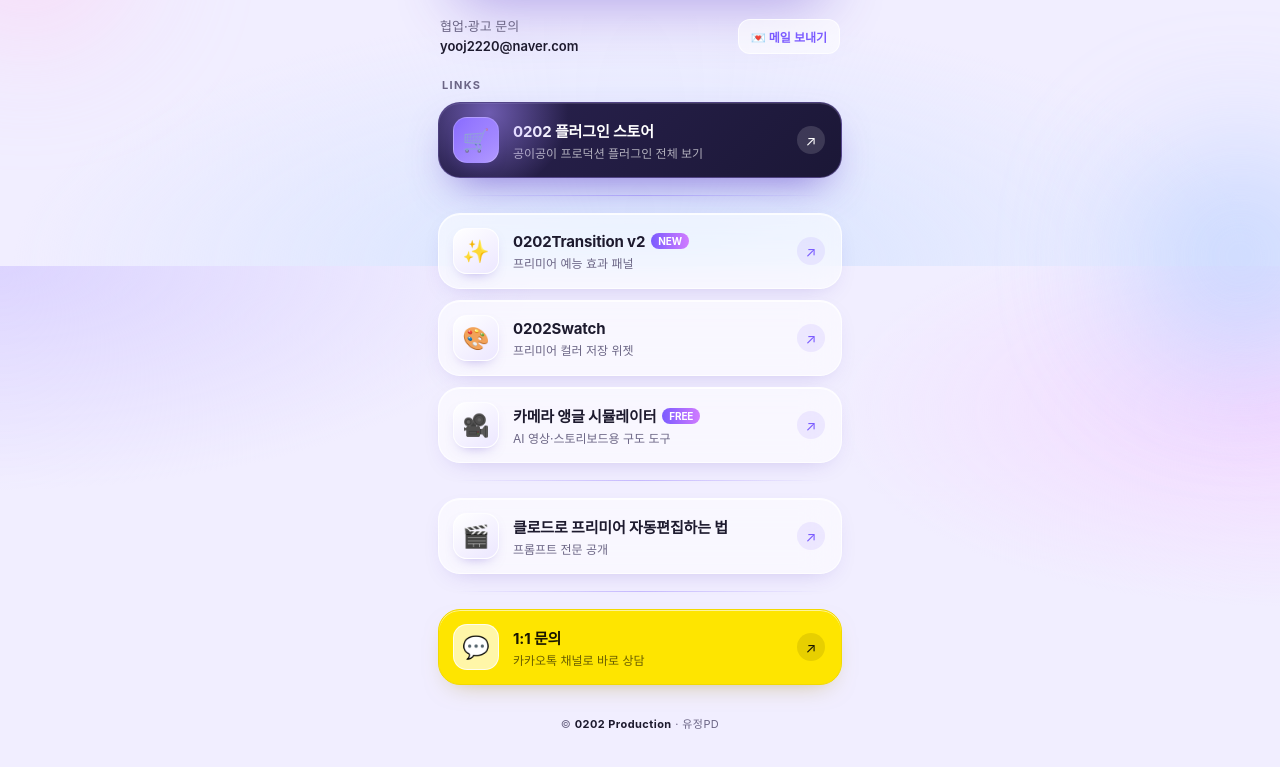
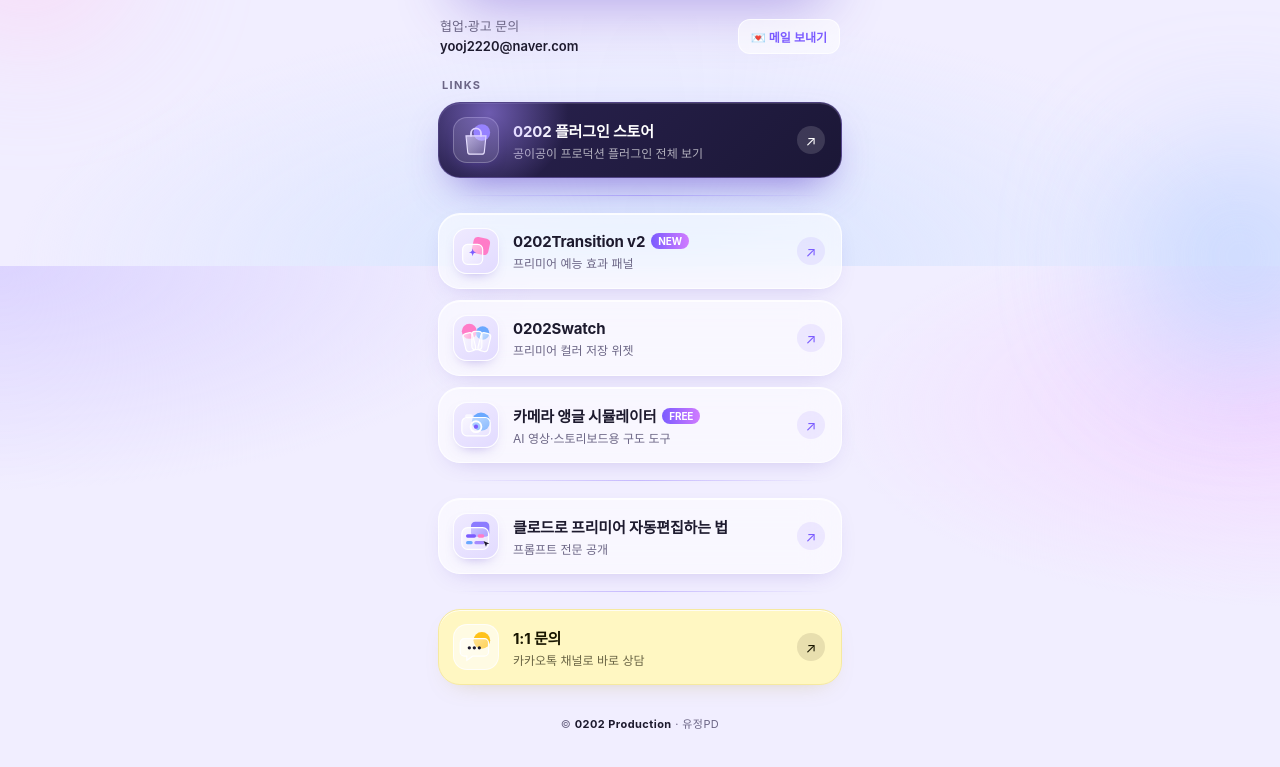
Before and after one commit to onleeyoo/contact, a plain HTML site: page index.html in a window 1280 px wide. Shown: the part 534-1301 px from the top of the page. Drawn offline with Linux system fonts and the light colour scheme; a web font is replaced by a local one.

Commit message:
링크 아이콘을 2D 글래스 오브젝트로 교체, 1:1 문의 연노랑
Co-Authored-By: Claude Opus 5.5 <noreply@anthropic.com>
Claude-Session: https://claude.ai/code/session_01EN3DvooTCX3jJheV6Sh815

```diff
--- a/index.html
+++ b/index.html
@@ -106,7 +106,7 @@
   }
   .card:active{transform:scale(.98)}
   .icon{width:46px;height:46px;border-radius:14px;display:grid;place-items:center;font-size:22px;flex-shrink:0;
-    background:linear-gradient(145deg,#ffffff,#ece7ff);border:1px solid rgba(255,255,255,.9);
+    background:linear-gradient(145deg,#efeaff,#e2dbff);border:1px solid rgba(255,255,255,.9);
     box-shadow:0 6px 14px -8px rgba(91,60,200,.5)}
   .txt{flex:1;min-width:0}
   .txt strong{display:block;font-size:15px;font-weight:700;letter-spacing:-.01em}
@@ -121,7 +121,7 @@
   }
   .card.feature::before{content:"";position:absolute;width:160px;height:160px;border-radius:50%;
     background:radial-gradient(circle,rgba(166,139,255,.55),transparent 70%);top:-70px;left:-30px}
-  .card.feature .icon{background:linear-gradient(145deg,#7b5cff,#b59dff);border-color:rgba(255,255,255,.25)}
+  .card.feature .icon{background:rgba(255,255,255,.12);border-color:rgba(255,255,255,.28)}
   .card.feature .txt small{color:rgba(255,255,255,.65)}
   .card.feature .arrow{background:rgba(255,255,255,.14);color:#fff}
   .badge{display:inline-block;font-size:10px;font-weight:700;padding:2px 7px;border-radius:99px;margin-left:6px;vertical-align:2px;
@@ -139,8 +139,8 @@
   .toast{position:fixed;left:50%;bottom:calc(28px + env(safe-area-inset-bottom));transform:translate(-50%,20px);opacity:0;pointer-events:none;
     padding:12px 18px;border-radius:14px;background:#1d1a2e;color:#fff;font-size:13px;font-weight:600;box-shadow:0 12px 30px -10px rgba(30,20,70,.5);transition:all .25s ease;z-index:10}
   .toast.show{opacity:1;transform:translate(-50%,0)}
-  .card.kakao{background:#fee500;border-color:#f2d900;color:#191600;box-shadow:0 10px 26px -14px rgba(160,130,0,.55), inset 0 1px 0 rgba(255,255,255,.6)}
-  .card.kakao .icon{background:#fff6a8;border-color:rgba(255,255,255,.8);box-shadow:none}
+  .card.kakao{background:#fff7c2;border-color:#f6e9a0;color:#191600;box-shadow:0 10px 26px -16px rgba(160,130,0,.35), inset 0 1px 0 rgba(255,255,255,.8)}
+  .card.kakao .icon{background:#fffbe3;border-color:rgba(255,255,255,.8);box-shadow:none}
   .card.kakao .txt small{color:rgba(25,22,0,.65)}
   .card.kakao .arrow{background:rgba(25,22,0,.1);color:#191600}
 </style>
@@ -169,35 +169,35 @@
     <div class="section reveal" style="animation-delay:.12s">Links</div>
     <main class="links">
       <a class="card feature reveal" style="animation-delay:0.16s" href="https://www.0202production.com/store" target="_blank" rel="noopener">
-        <span class="icon">🛒</span>
+        <span class="icon"><svg aria-hidden="true" width="40" height="40" viewBox="0 0 48 48"><defs><linearGradient id="gl1" x1="0" y1="0" x2="1" y2="1"><stop offset="0" stop-color="#fff" stop-opacity=".65"/><stop offset="1" stop-color="#fff" stop-opacity=".12"/></linearGradient></defs><circle cx="31" cy="15" r="10" fill="#8b7bff"/><path d="M12 19h24l-2 19a3 3 0 0 1-3 3H17a3 3 0 0 1-3-3z" fill="url(#gl1)" stroke="#fff" stroke-width="1.4"/><path d="M18 19v-3a6 6 0 0 1 12 0v3" fill="none" stroke="#fff" stroke-width="2.2" stroke-linecap="round"/></svg></span>
         <span class="txt"><strong>0202 플러그인 스토어</strong><small>공이공이 프로덕션 플러그인 전체 보기</small></span>
         <span class="arrow">↗</span>
       </a>
       <hr class="divider" aria-hidden="true">
       <a class="card reveal" style="animation-delay:0.21s" href="https://www.0202production.com/shop_view/?idx=8" target="_blank" rel="noopener">
-        <span class="icon">✨</span>
+        <span class="icon"><svg aria-hidden="true" width="40" height="40" viewBox="0 0 48 48"><defs><linearGradient id="gl2" x1="0" y1="0" x2="1" y2="1"><stop offset="0" stop-color="#fff" stop-opacity=".65"/><stop offset="1" stop-color="#fff" stop-opacity=".12"/></linearGradient></defs><rect x="20" y="8" width="20" height="20" rx="5" fill="#ff7cc8" transform="rotate(12 30 18)"/><rect x="8" y="16" width="24" height="24" rx="6" fill="url(#gl2)" stroke="#fff" stroke-width="1.4"/><path d="M20 21c.6 3.2 1.4 4 4.6 4.6-3.2.6-4 1.4-4.6 4.6-.6-3.2-1.4-4-4.6-4.6 3.2-.6 4-1.4 4.6-4.6z" fill="#7b5cff"/></svg></span>
         <span class="txt"><strong>0202Transition v2<span class="badge">NEW</span></strong><small>프리미어 예능 효과 패널</small></span>
         <span class="arrow">↗</span>
       </a>
       <a class="card reveal" style="animation-delay:0.26s" href="https://www.0202production.com/shop_view/?idx=7" target="_blank" rel="noopener">
-        <span class="icon">🎨</span>
+        <span class="icon"><svg aria-hidden="true" width="40" height="40" viewBox="0 0 48 48"><defs><linearGradient id="gl3" x1="0" y1="0" x2="1" y2="1"><stop offset="0" stop-color="#fff" stop-opacity=".65"/><stop offset="1" stop-color="#fff" stop-opacity=".12"/></linearGradient></defs><circle cx="16" cy="16" r="9" fill="#ff7cc8"/><circle cx="32" cy="18" r="8" fill="#6aa8ff"/><rect x="10" y="18" width="12" height="22" rx="4" fill="url(#gl3)" stroke="#fff" stroke-width="1.4" transform="rotate(-14 16 29)"/><rect x="19" y="16" width="12" height="22" rx="4" fill="url(#gl3)" stroke="#fff" stroke-width="1.4"/><rect x="28" y="18" width="12" height="22" rx="4" fill="url(#gl3)" stroke="#fff" stroke-width="1.4" transform="rotate(14 34 29)"/></svg></span>
         <span class="txt"><strong>0202Swatch</strong><small>프리미어 컬러 저장 위젯</small></span>
         <span class="arrow">↗</span>
       </a>
       <a class="card reveal" style="animation-delay:0.31s" href="https://cameraangles.0202production.com/" target="_blank" rel="noopener">
-        <span class="icon">🎥</span>
+        <span class="icon"><svg aria-hidden="true" width="40" height="40" viewBox="0 0 48 48"><defs><linearGradient id="gl4" x1="0" y1="0" x2="1" y2="1"><stop offset="0" stop-color="#fff" stop-opacity=".65"/><stop offset="1" stop-color="#fff" stop-opacity=".12"/></linearGradient></defs><circle cx="30" cy="20" r="11" fill="#6aa8ff"/><rect x="7" y="15" width="34" height="22" rx="6" fill="url(#gl4)" stroke="#fff" stroke-width="1.4"/><circle cx="24" cy="26" r="6.5" fill="none" stroke="#fff" stroke-width="2.2"/><circle cx="24" cy="26" r="2.5" fill="#7b5cff"/><rect x="11" y="11" width="9" height="5" rx="2" fill="#fff" fill-opacity=".7"/></svg></span>
         <span class="txt"><strong>카메라 앵글 시뮬레이터<span class="badge">FREE</span></strong><small>AI 영상·스토리보드용 구도 도구</small></span>
         <span class="arrow">↗</span>
       </a>
       <hr class="divider" aria-hidden="true">
       <a class="card reveal" style="animation-delay:0.36s" href="https://blog.naver.com/bokjjeong/224477960368" target="_blank" rel="noopener">
-        <span class="icon">🎬</span>
+        <span class="icon"><svg aria-hidden="true" width="40" height="40" viewBox="0 0 48 48"><defs><linearGradient id="gl5" x1="0" y1="0" x2="1" y2="1"><stop offset="0" stop-color="#fff" stop-opacity=".65"/><stop offset="1" stop-color="#fff" stop-opacity=".12"/></linearGradient></defs><rect x="18" y="7" width="22" height="18" rx="5" fill="#8b7bff"/><rect x="7" y="14" width="32" height="26" rx="7" fill="url(#gl5)" stroke="#fff" stroke-width="1.4"/><rect x="12" y="22" width="12" height="4" rx="2" fill="#7b5cff"/><rect x="26" y="22" width="8" height="4" rx="2" fill="#ff7cc8"/><rect x="12" y="30" width="8" height="4" rx="2" fill="#6aa8ff"/><rect x="22" y="30" width="12" height="4" rx="2" fill="#a68bff"/><path d="M33 30l7 3-3 1-1 3z" fill="#1d1a2e"/></svg></span>
         <span class="txt"><strong>클로드로 프리미어 자동편집하는 법</strong><small>프롬프트 전문 공개</small></span>
         <span class="arrow">↗</span>
       </a>
       <hr class="divider" aria-hidden="true">
       <a class="card kakao reveal" style="animation-delay:0.41s" href="https://pf.kakao.com/_cLTxnX/chat" target="_blank" rel="noopener">
-        <span class="icon">💬</span>
+        <span class="icon"><svg aria-hidden="true" width="40" height="40" viewBox="0 0 48 48"><defs><linearGradient id="gl6" x1="0" y1="0" x2="1" y2="1"><stop offset="0" stop-color="#fff" stop-opacity=".65"/><stop offset="1" stop-color="#fff" stop-opacity=".12"/></linearGradient></defs><circle cx="31" cy="16" r="10" fill="#ffc21a"/><path d="M10 14h24a5 5 0 0 1 5 5v11a5 5 0 0 1-5 5H20l-7 5v-5h-3a5 5 0 0 1-5-5V19a5 5 0 0 1 5-5z" fill="url(#gl6)" stroke="#fff" stroke-width="1.4"/><circle cx="16" cy="25" r="2" fill="#1d1a2e"/><circle cx="22" cy="25" r="2" fill="#1d1a2e"/><circle cx="28" cy="25" r="2" fill="#1d1a2e"/></svg></span>
         <span class="txt"><strong>1:1 문의</strong><small>카카오톡 채널로 바로 상담</small></span>
         <span class="arrow">↗</span>
       </a>
```
